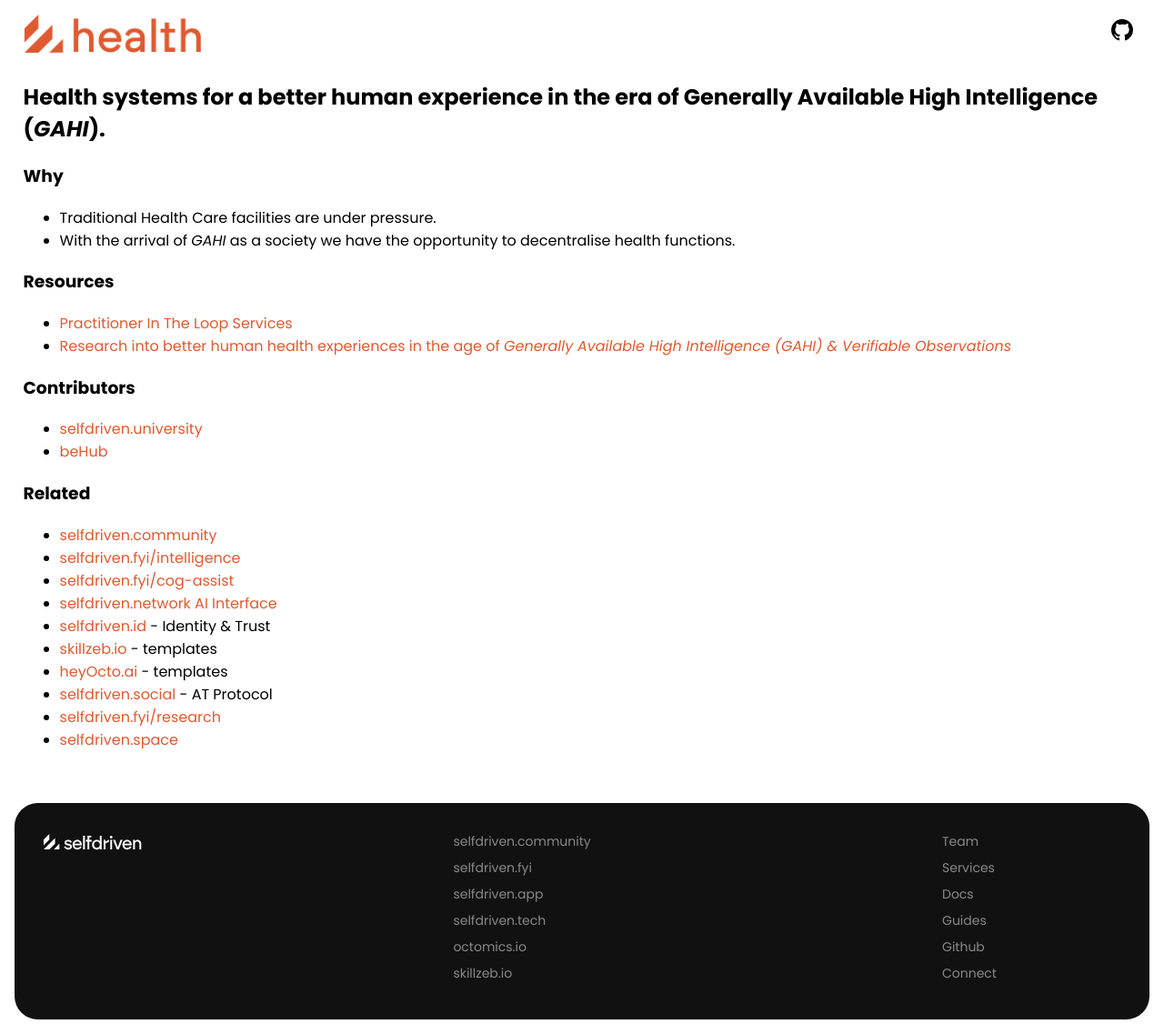
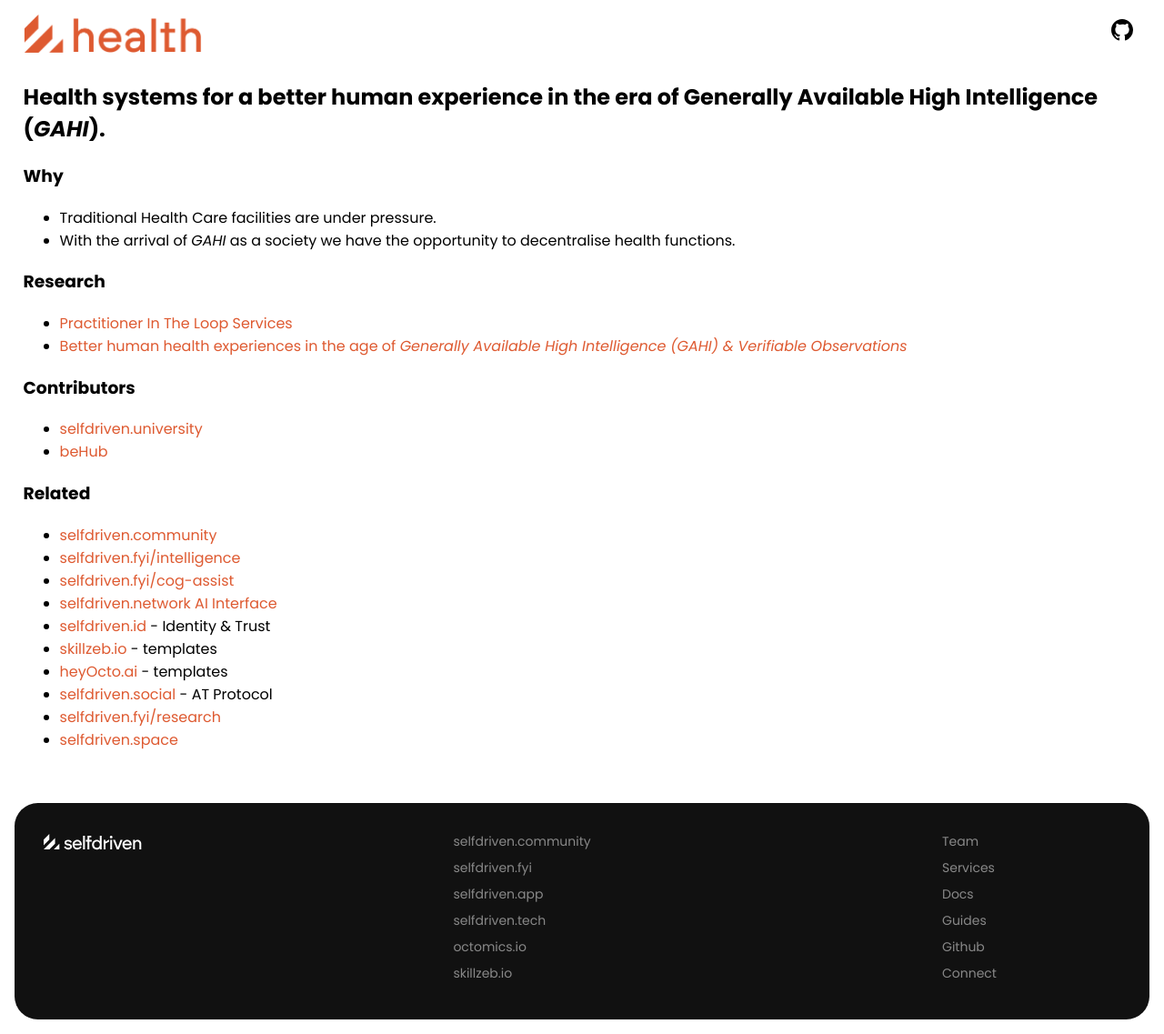
Before and after one commit to selfdriven-foundation/selfdriven-health, a Jekyll site: the page built from docs/index.md, in a window 1280 px wide. Shown: the whole page at 91% size. Built offline with Jekyll 4.4.1, drawn with Linux system fonts in a browser that asks for light colours.

Commit message:
Update index.md

```diff
--- a/docs/index.md
+++ b/docs/index.md
@@ -9,9 +9,9 @@
 - Traditional Health Care facilities are under pressure.
 - With the arrival of *GAHI* as a society we have the opportunity to decentralise health functions.
 
-### Resources
+### Research
 - [Practitioner In The Loop Services](/practitioner-in-the-loop-services/)
-- [Research into better human health experiences in the age of *Generally Available High Intelligence (GAHI) & Verifiable Observations*](/rearch/)
+- [Better human health experiences in the age of *Generally Available High Intelligence (GAHI) & Verifiable Observations*](/rearch/)
 
 ### Contributors
 - [selfdriven.university](https://selfdriven.university)
```
